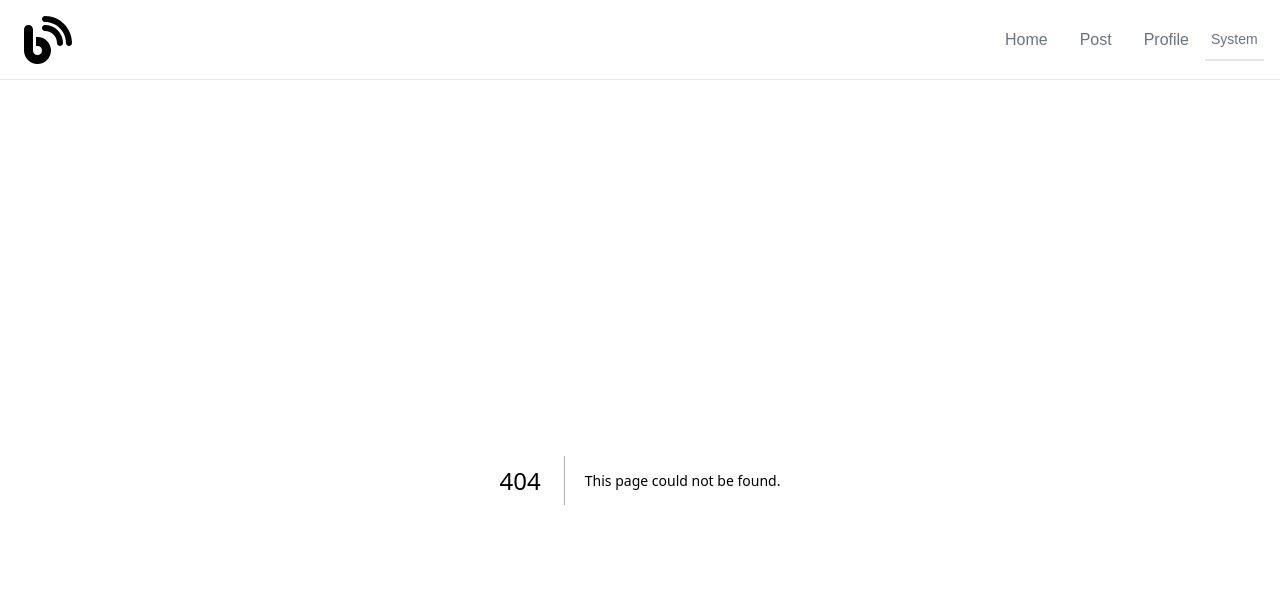
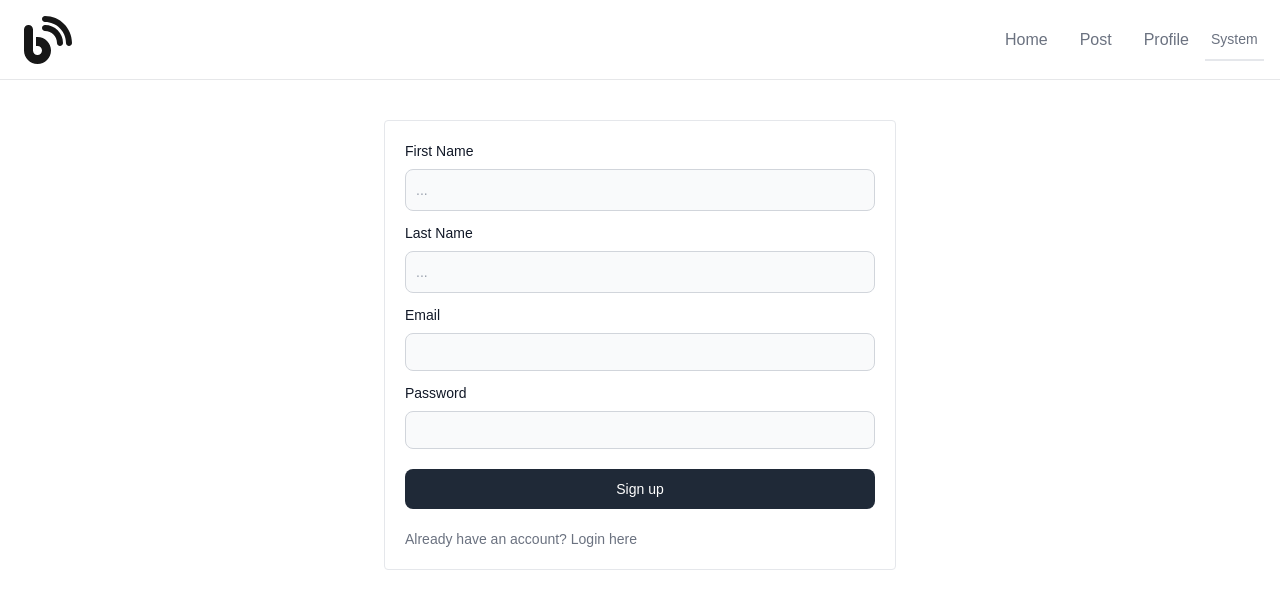
Before and after one commit to DiasLezdo/blog_learn_project, a Next.js app: page /signup in a window 1280 px wide. Before the commit this address had no page. Shown: the top 608 px of the page. Built offline with nearby package versions, Linux system fonts and the light colour scheme.

Commit message:
sign page completed

```diff
--- a/app/components/Footer.tsx
+++ b/app/components/Footer.tsx
@@ -27,11 +27,6 @@ const Footer = () => {
               </a>
             </li>
             <li>
-              <a href="#" className="hover:underline me-4 md:me-6">
-                Licensing
-              </a>
-            </li>
-            <li>
               <a href="#" className="hover:underline">
                 Contact
               </a>
--- /dev/null
+++ b/app/signin/page.tsx
@@ -0,0 +1,54 @@
+import Link from "next/link";
+import React from "react";
+
+const page = () => {
+  return (
+    <div className="p-5 border rounded text-gray-500 max-w-lg mx-auto flex flex-col gap-3 mt-10">
+      <form className="max-w-lg flex flex-col gap-3">
+        <div>
+          <label
+            htmlFor="small-input"
+            className="block mb-2 text-sm font-medium text-gray-900 dark:text-white"
+          >
+            Email
+          </label>
+          <input
+            type="email"
+            id="small-input"
+            className="block w-full p-2 text-gray-900 border border-gray-300 rounded-lg bg-gray-50 text-sm focus:ring-blue-500 focus:border-blue-500 dark:bg-gray-700 dark:border-gray-600 dark:placeholder-gray-400 dark:text-white dark:focus:ring-blue-500 dark:focus:border-blue-500"
+          />
+        </div>
+        <div>
+          <label
+            htmlFor="small-input"
+            className="block mb-2 text-sm font-medium text-gray-900 dark:text-white"
+          >
+            Password
+          </label>
+          <input
+            type="password"
+            id="small-input"
+            className="block w-full p-2 text-gray-900 border border-gray-300 rounded-lg bg-gray-50 text-sm focus:ring-blue-500 focus:border-blue-500 dark:bg-gray-700 dark:border-gray-600 dark:placeholder-gray-400 dark:text-white dark:focus:ring-blue-500 dark:focus:border-blue-500"
+          />
+        </div>
+        <button
+          type="button"
+          className="block text-white bg-gray-800 hover:bg-gray-900 focus:outline-none focus:ring-4 focus:ring-gray-300 font-medium rounded-lg text-sm px-5 py-2.5 mb-2 mt-2 dark:bg-cyan-500 dark:hover:bg-cyan-700 dark:focus:ring-gray-700 dark:border-gray-700"
+        >
+          Sign in
+        </button>
+      </form>
+      <p className="text-sm font-light text-gray-500 dark:text-gray-400">
+        Don't have an account?{" "}
+        <Link
+          href="/signup"
+          className="font-medium text-primary-600 hover:underline dark:text-primary-500"
+        >
+          Signup here
+        </Link>
+      </p>
+    </div>
+  );
+};
+
+export default page;
--- /dev/null
+++ b/app/signup/page.tsx
@@ -0,0 +1,86 @@
+import Link from "next/link";
+import React from "react";
+
+const page = () => {
+  return (
+    <div className="p-5 border rounded text-gray-500 max-w-lg mx-auto flex flex-col gap-3 mt-10">
+      <form className="max-w-lg flex flex-col gap-3">
+        <div className="col-span-2 sm:col-span-1">
+          <label
+            htmlFor="price"
+            className="block mb-2 text-sm font-medium text-gray-900 dark:text-white"
+          >
+            First Name
+          </label>
+          <input
+            type="text"
+            name="price"
+            id="price"
+            className="bg-gray-50 border border-gray-300 text-gray-900 text-sm rounded-lg focus:ring-primary-600 focus:border-primary-600 block w-full p-2.5 dark:bg-gray-600 dark:border-gray-500 dark:placeholder-gray-400 dark:text-white dark:focus:ring-primary-500 dark:focus:border-primary-500"
+            placeholder="..."
+            required
+          />
+        </div>
+        <div className="col-span-2 sm:col-span-1">
+          <label
+            htmlFor="price"
+            className="block mb-2 text-sm font-medium text-gray-900 dark:text-white"
+          >
+            Last Name
+          </label>
+          <input
+            type="text"
+            name="price"
+            id="price"
+            className="bg-gray-50 border border-gray-300 text-gray-900 text-sm rounded-lg focus:ring-primary-600 focus:border-primary-600 block w-full p-2.5 dark:bg-gray-600 dark:border-gray-500 dark:placeholder-gray-400 dark:text-white dark:focus:ring-primary-500 dark:focus:border-primary-500"
+            placeholder="..."
+            required
+          />
+        </div>
+        <div>
+          <label
+            htmlFor="small-input"
+            className="block mb-2 text-sm font-medium text-gray-900 dark:text-white"
+          >
+            Email
+          </label>
+          <input
+            type="email"
+            id="small-input"
+            className="block w-full p-2 text-gray-900 border border-gray-300 rounded-lg bg-gray-50 text-sm focus:ring-blue-500 focus:border-blue-500 dark:bg-gray-700 dark:border-gray-600 dark:placeholder-gray-400 dark:text-white dark:focus:ring-blue-500 dark:focus:border-blue-500"
+          />
+        </div>
+        <div>
+          <label
+            htmlFor="small-input"
+            className="block mb-2 text-sm font-medium text-gray-900 dark:text-white"
+          >
+            Password
+          </label>
+          <input
+            type="password"
+            id="small-input"
+            className="block w-full p-2 text-gray-900 border border-gray-300 rounded-lg bg-gray-50 text-sm focus:ring-blue-500 focus:border-blue-500 dark:bg-gray-700 dark:border-gray-600 dark:placeholder-gray-400 dark:text-white dark:focus:ring-blue-500 dark:focus:border-blue-500"
+          />
+        </div>
+        <button
+          type="button"
+          className="block text-white bg-gray-800 hover:bg-gray-900 focus:outline-none focus:ring-4 focus:ring-gray-300 font-medium rounded-lg text-sm px-5 py-2.5 mb-2 mt-2 dark:bg-cyan-500 dark:hover:bg-cyan-700 dark:focus:ring-gray-700 dark:border-gray-700"
+        >
+          Sign up
+        </button>
+      </form>
+      <p className="text-sm font-light text-gray-500 dark:text-gray-400">
+        Already have an account?{" "}
+        <Link
+          href="/signin"
+          className="font-medium text-primary-600 hover:underline dark:text-primary-500"
+        >
+          Login here
+        </Link>
+      </p>
+    </div>
+  );
+};
+
+export default page;
```
